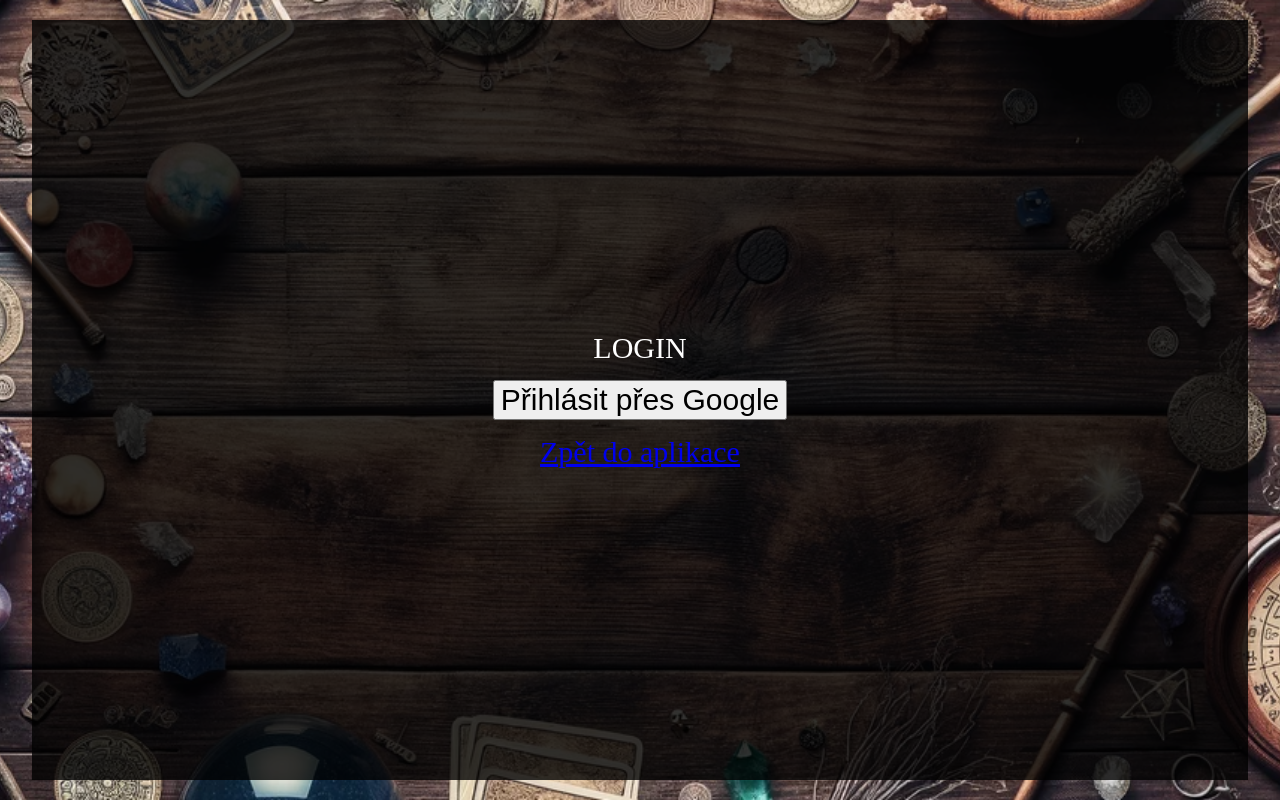
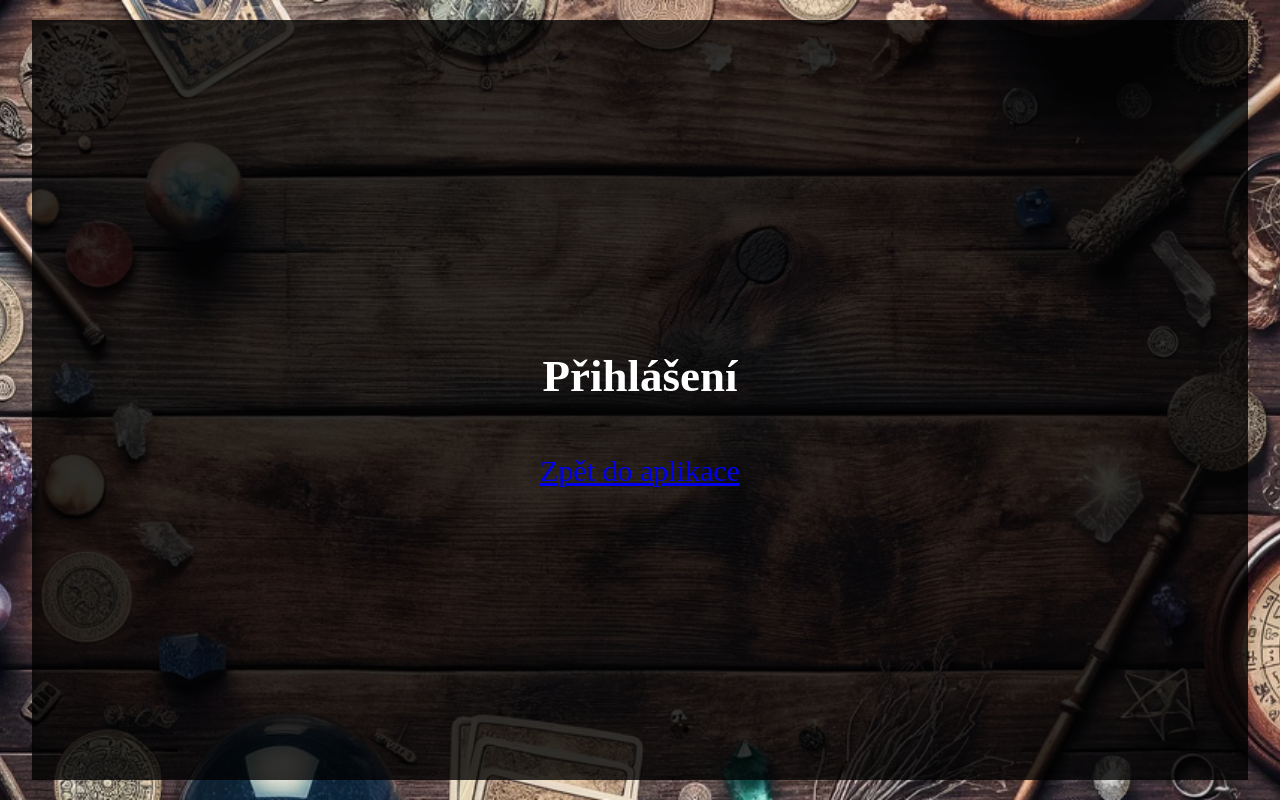
Before and after one commit to vit-krizka/ai-tarot, a React (Vite) app: page /login in a window 1280 px wide. Built offline with nearby package versions, Linux system fonts and the light colour scheme; no server answers.

Commit message:
firebase odstranen

```diff
--- a/package.json
+++ b/package.json
@@ -10,11 +10,9 @@
     "preview": "vite preview"
   },
   "dependencies": {
-    "firebase": "^10.7.2",
     "openai": "^4.28.0",
     "react": "^18.2.0",
     "react-dom": "^18.2.0",
-    "react-firebase-hooks": "^5.1.1",
     "react-router-dom": "^6.21.3",
     "react-slick": "^0.30.1",
     "sass": "^1.70.0",
--- a/src/components/Header/Header.jsx
+++ b/src/components/Header/Header.jsx
@@ -1,14 +1,10 @@
 import React, { useState } from 'react';
 import { Link } from 'react-router-dom';
-
-import { useAuthState } from "react-firebase-hooks/auth";
-import { auth } from './../../firebaseConfig';
 
 import './header.scss';
 
 function Header() {
     const [visible, setVisible] = useState(true);
-    const [user, loading, error] = useAuthState(auth);
 
     if (visible) {
         return (
@@ -24,15 +20,7 @@ function Header() {
                         <Link to="/about">O aplikaci</Link>
                     </div>
                     <div className="buttons">
-                        {user ? (
-                            <>
-                                {user.photoURL && (
-                                    <Link to="/login"><img className="userAvatar" src={user.photoURL} alt="Profilová fotka" /></Link>
-                                )}
-                            </>
-                        ) : (
-                            <Link to="/login">Login</Link>
-                        )}
+                        <Link to="/login">Login</Link>
                     </div>
                 </div>
             </header>
--- a/src/components/Login/Login.jsx
+++ b/src/components/Login/Login.jsx
@@ -1,55 +1,13 @@
 import { Link } from 'react-router-dom';
-
-import { auth, googleProvider } from './../../firebaseConfig';
-import { useAuthState, useSignInWithGoogle, useSignOut } from "react-firebase-hooks/auth";
 
 import './login.scss';
 
 function Login() {
-    const [user, loading, error] = useAuthState(auth);
-    const [signOut, errorSignOut] = useSignOut(auth);
-
-    const [signInWithGoogle, userGoogle, loadingGoogle, errorGoogle] = useSignInWithGoogle(auth, googleProvider);
-
-    const handleGoogleLogin = async () => {
-        try {
-            await signInWithGoogle();
-            setUser(userGoogle);
-        } catch (error) {
-            console.error("Přihlášení přes Google selhalo:", error);
-        }
-    };
-
-    const handleSignOut = async () => {
-        try {
-            await signOut();
-        } catch (error) {
-            console.error("Odhlášení selhalo:", error);
-        }
-    };
 
     return (
         <div className='login-wrapper'>
             <div className='login'>
-                {user ? (
-                    <>
-                        <div>Můj účet</div>
-                        <div>{user.displayName}</div>
-                        {user.photoURL && (
-                            <img className="userAvatar" src={user.photoURL} alt="Profilová fotka" />
-                        )}
-                        <div>E-mail: {user.email}</div>
-                        <button onClick={handleSignOut}>Odhlásit se</button>
-                    </>
-                ) : (
-                    <>
-                        <div>LOGIN</div>
-                        <button onClick={handleGoogleLogin}>
-                            Přihlásit přes Google
-                        </button>
-                    </>
-
-                )}
+                <h2>Přihlášení</h2>
                 <Link to="/">Zpět do aplikace</Link>
             </div>
         </div>
--- a/src/firebaseConfig.js
+++ /dev/null
@@ -1,26 +0,0 @@
-// Import the functions you need from the SDKs you need
-import { initializeApp } from "firebase/app";
-// import { getAnalytics } from "firebase/analytics";
-import { getAuth, createUserWithEmailAndPassword, signInWithEmailAndPassword, GoogleAuthProvider } from "firebase/auth";
-// https://firebase.google.com/docs/web/setup#available-libraries
-
-
-// Your web app's Firebase configuration
-// For Firebase JS SDK v7.20.0 and later, measurementId is optional
-const firebaseConfig = {
-    apiKey: "AIzaSyBL8As0xt3-8DzRlo-OUNdAvALygxuz1r4",
-    authDomain: "ai-tarot-efe92.firebaseapp.com",
-    projectId: "ai-tarot-efe92",
-    storageBucket: "ai-tarot-efe92.appspot.com",
-    messagingSenderId: "520027950084",
-    appId: "1:520027950084:web:be2800bbe491e1b35b7951",
-    measurementId: "G-DFFSDC5P12"
-};
-
-// Initialize Firebase
-const app = initializeApp(firebaseConfig);
-// const analytics = getAnalytics(app);
-const auth = getAuth(app);
-const googleProvider = new GoogleAuthProvider();
-
-export { auth, googleProvider };
```
Also changed, not shown: 1 other file (tests, documents, lock files or other folders).
